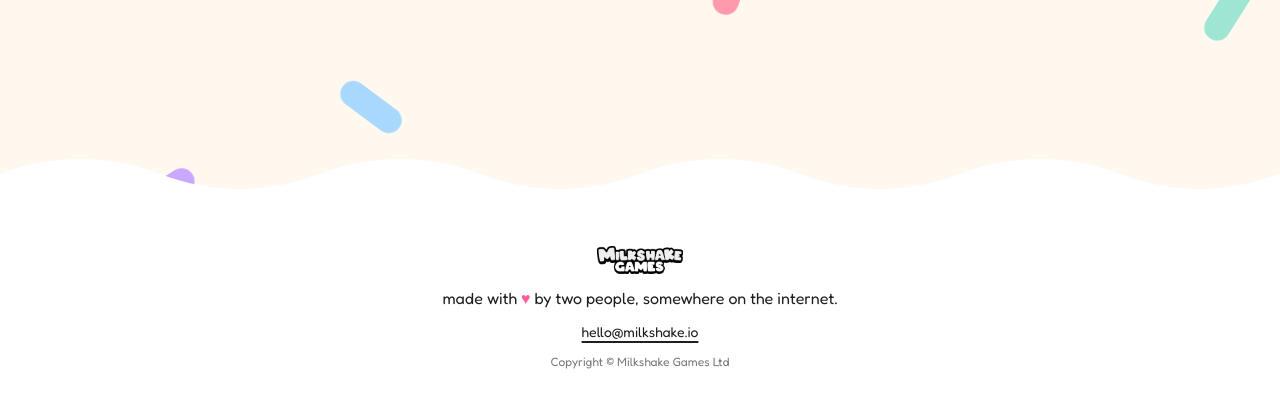
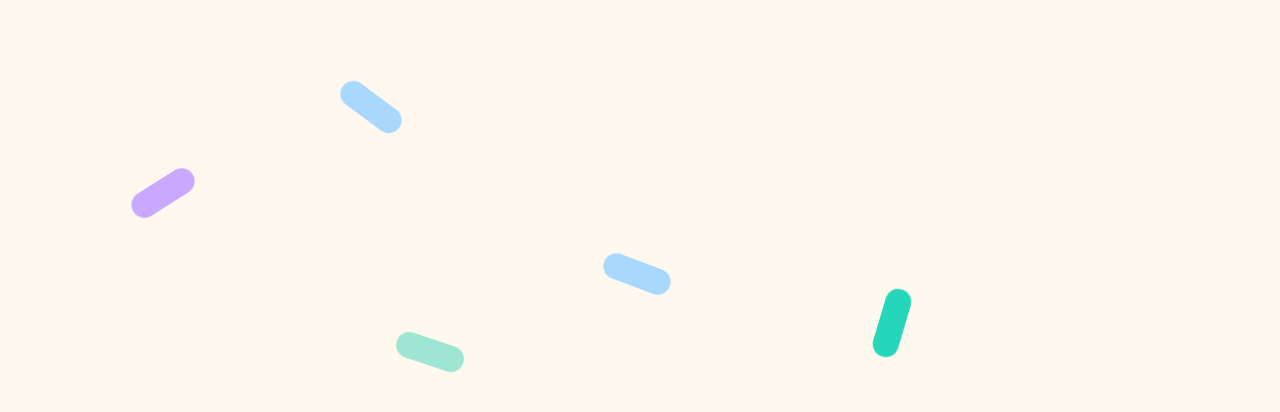
Before and after one commit to Milkshake-Inc/website, a Next.js app: page / in a window 1280 px wide. Shown: the part 2084-2496 px from the top of the page. Built offline with nearby package versions, Linux system fonts and the light colour scheme.

Commit message:
Fixed footer with parallax reveal — content scrolls over it

```diff
--- a/src/components/SiteLayout.tsx
+++ b/src/components/SiteLayout.tsx
@@ -1,6 +1,6 @@
 import Image from "next/image";
 import Link from "next/link";
-import { useEffect, useRef, type ReactNode } from "react";
+import { useEffect, useRef, useState, type ReactNode } from "react";
 
 const sprinkleColors = ["#ff9aac", "#ffe14b", "#9ee5d3", "#a9d8ff", "#c9a9ff", "#ffc7a0", "#25d6ba"];
 
@@ -111,15 +111,14 @@ type SiteLayoutProps = {
 
 export function SiteLayout({ children, yRange = 200, count = 32, seed = 7 }: SiteLayoutProps) {
   const sprinkles = generateSprinkles(seed, count, yRange);
-  const layerRef = useRef<HTMLDivElement>(null);
+  const footerRef = useRef<HTMLDivElement>(null);
+  const [footerHeight, setFooterHeight] = useState(280);
 
   useEffect(() => {
     let raf = 0;
     const update = () => {
       raf = 0;
-      if (layerRef.current) {
-        layerRef.current.style.setProperty("--scroll-n", `${window.scrollY}`);
-      }
+      document.documentElement.style.setProperty("--scroll-n", `${window.scrollY}`);
     };
     const onScroll = () => {
       if (raf) return;
@@ -133,9 +132,18 @@ export function SiteLayout({ children, yRange = 200, count = 32, seed = 7 }: Sit
     };
   }, []);
 
+  useEffect(() => {
+    if (!footerRef.current) return;
+    const ro = new ResizeObserver((entries) => {
+      for (const e of entries) setFooterHeight(e.contentRect.height);
+    });
+    ro.observe(footerRef.current);
+    return () => ro.disconnect();
+  }, []);
+
   return (
-    <div className="relative min-h-screen overflow-hidden bg-[#fff8ee] text-[#1f1f1f]">
-      <div ref={layerRef} className="pointer-events-none absolute inset-0 z-0">
+    <div className="relative min-h-screen overflow-x-hidden bg-[#fff8ee] text-[#1f1f1f]">
+      <div className="pointer-events-none absolute inset-0 z-0 overflow-hidden">
         {sprinkles.map((s, i) => (
           <span
             key={i}
@@ -151,9 +159,12 @@ export function SiteLayout({ children, yRange = 200, count = 32, seed = 7 }: Sit
           />
         ))}
       </div>
-      <div className="relative z-10">
+      <div className="relative z-10 bg-[#fff8ee]">
         <SiteNav />
         {children}
+      </div>
+      <div aria-hidden style={{ height: footerHeight }} />
+      <div ref={footerRef} className="fixed bottom-0 left-0 right-0 z-0">
         <SiteFooter />
       </div>
     </div>
```
